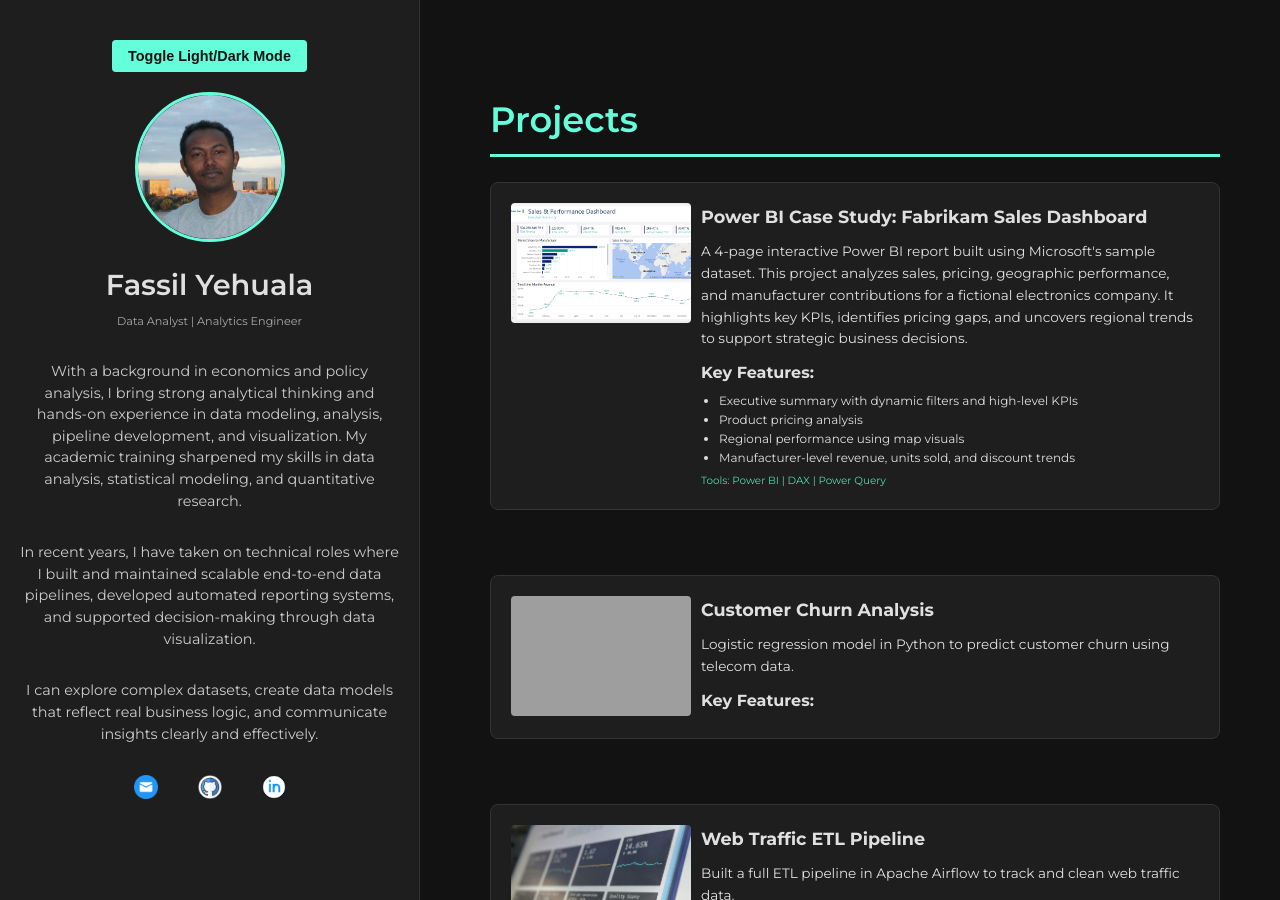
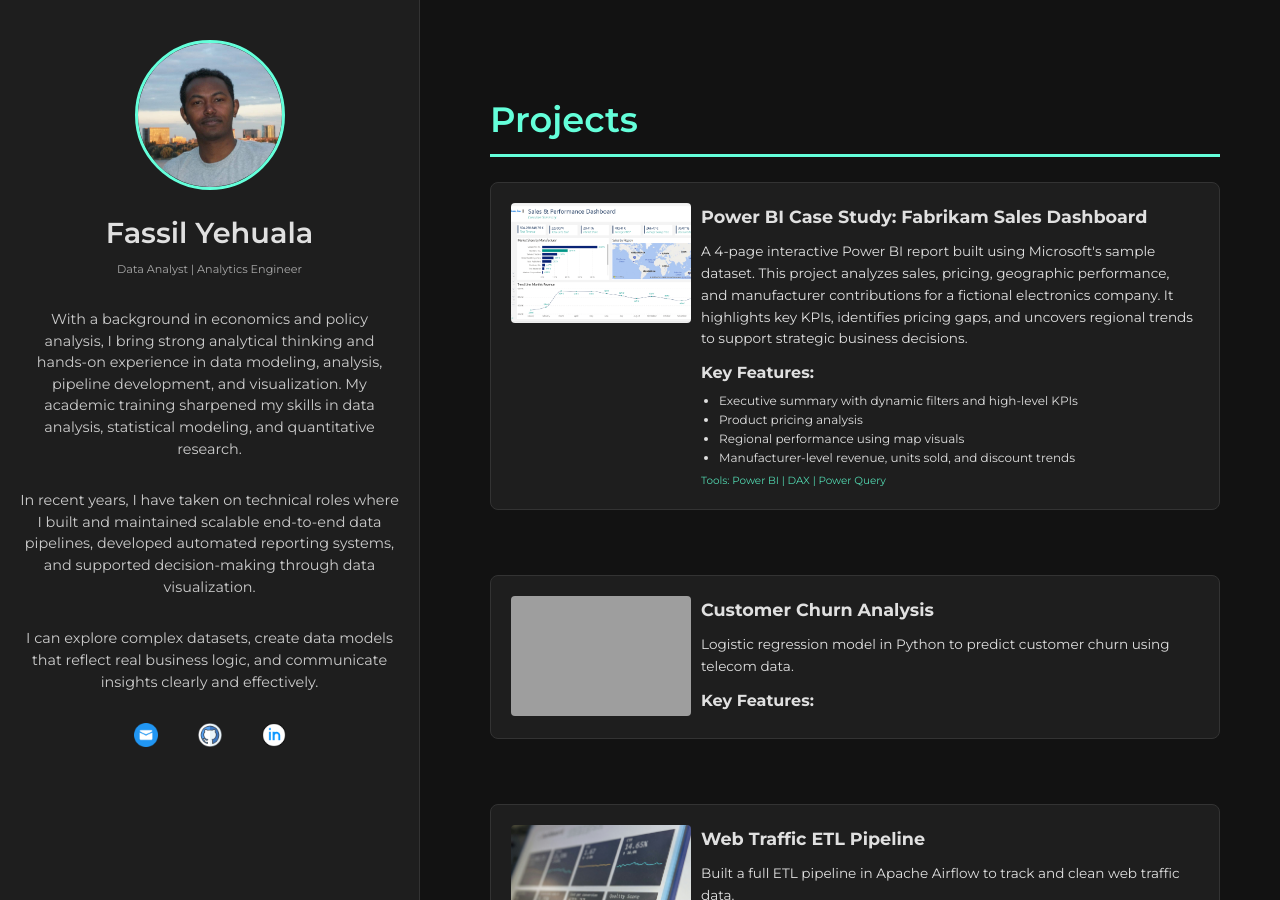
Before and after one commit to Fassilsis/fassilsis.github.io, a Jekyll site: the page built from index.md, in a window 1280 px wide and 900 px high. Built offline with Jekyll 4.4.1, drawn with Linux system fonts in a browser that asks for light colours; grey boxes are pictures that could not be loaded.

Commit message:
Update index.md

```diff
--- a/index.md
+++ b/index.md
@@ -8,7 +8,7 @@ title: Fassil's Portfolio
   <!-- Sidebar -->
   <div class="sidebar">
     <!-- Theme toggle button -->
-    <button id="theme-toggle" aria-label="Toggle Light and Dark mode">Toggle Light/Dark Mode</button>
+    <!-- <button id="theme-toggle" aria-label="Toggle Light and Dark mode">Toggle Light/Dark Mode</button> -->
     <img src="images/profile.JPG" alt="Profile Photo" class="profile-pic" />
     <h1>Fassil Yehuala</h1>
     <p class="title">Data Analyst | Analytics Engineer</p>
```
